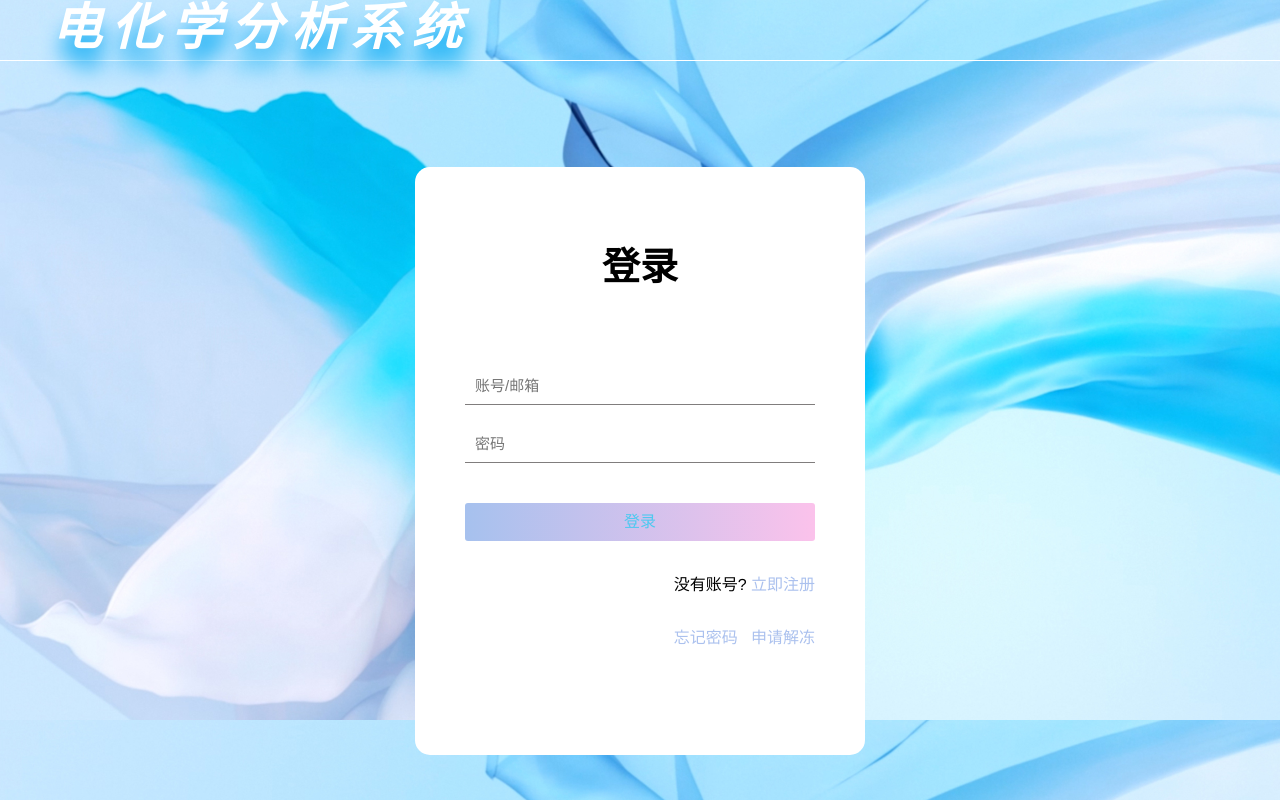
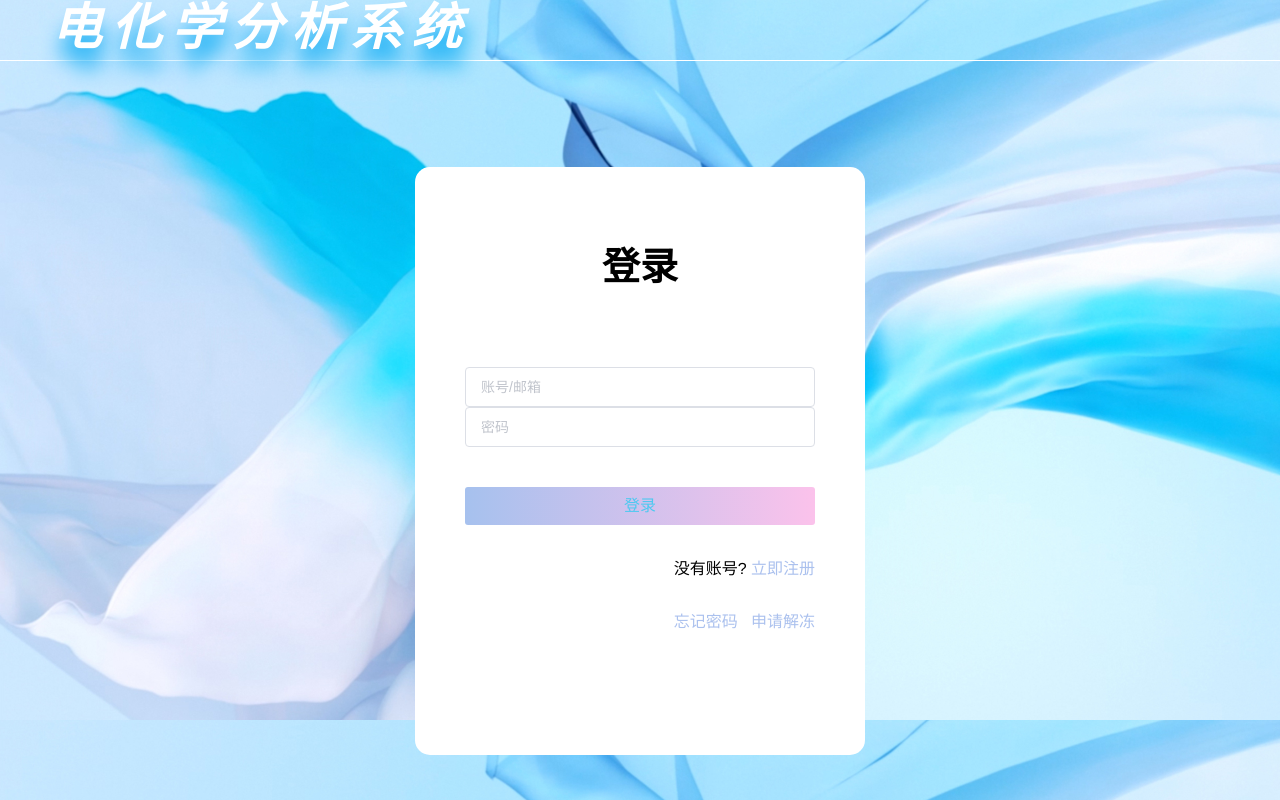
Before and after one commit to sennjiang/Electrochemical-analysis-system, a Vue app in the folder vue-admin-template/: page /#/login in a window 1280 px wide. Built offline with nearby package versions, Linux system fonts and the light colour scheme.

Commit message:
修改了登录页

```diff
--- a/vue-admin-template/src/views/login/login.vue
+++ b/vue-admin-template/src/views/login/login.vue
@@ -5,8 +5,8 @@
     <div class="login-wrapper">
       <div class="header">登录</div>
       <el-form class="form-wrapper" ref="loginForm" :rules="loginRules" :model="loginForm">
-        <input type="text" name="username" placeholder="账号/邮箱" class="input-item">
-        <input type="password" name="password" placeholder="密码" class="input-item">
+        <el-input type="text" name="username" placeholder="账号/邮箱" class="input-item"/>
+        <el-input type="password" name="password" placeholder="密码" class="input-item"/>
         <div class="btn btn-login">登录</div>
       </el-form>
 
@@ -104,20 +104,20 @@ body {
   font-size: 12px;
 }
 
-.input-item {
-  display: block;
-  width: 100%;
-  margin-bottom: 20px;
-  border: 0;
-  padding: 10px;
-  border-bottom: 1px solid rgb(128, 125, 125);
-  font-size: 15px;
-  outline: none;
-}
-
-.input-item::placeholder {
-  text-transform: uppercase;
-}
+//.input-item {
+//  display: block;
+//  width: 100%;
+//  margin-bottom: 20px;
+//  border: 0;
+//  padding: 10px;
+//  border-bottom: 1px solid rgb(128, 125, 125);
+//  font-size: 15px;
+//  outline: none;
+//}
+//
+//.input-item::placeholder {
+//  text-transform: uppercase;
+//}
 
 .btn {
   text-align: center;
```
